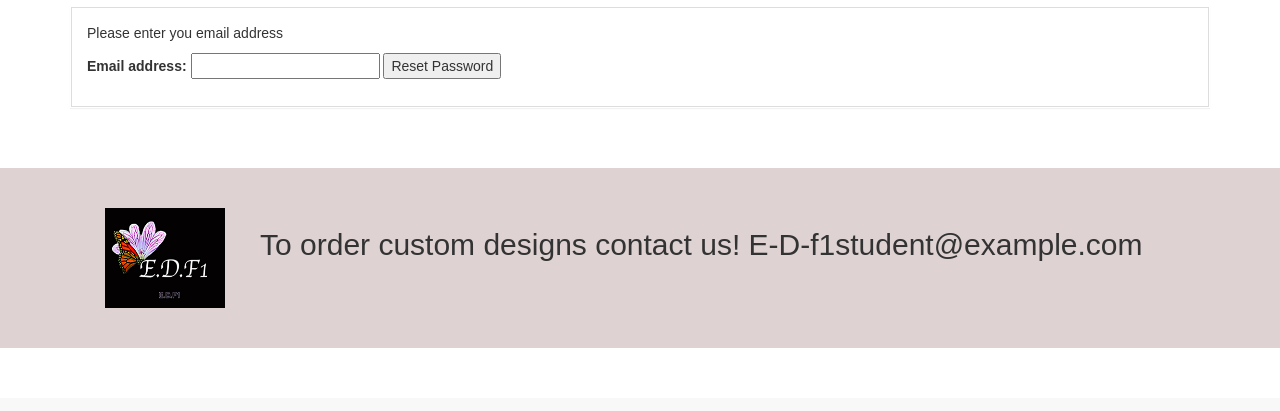
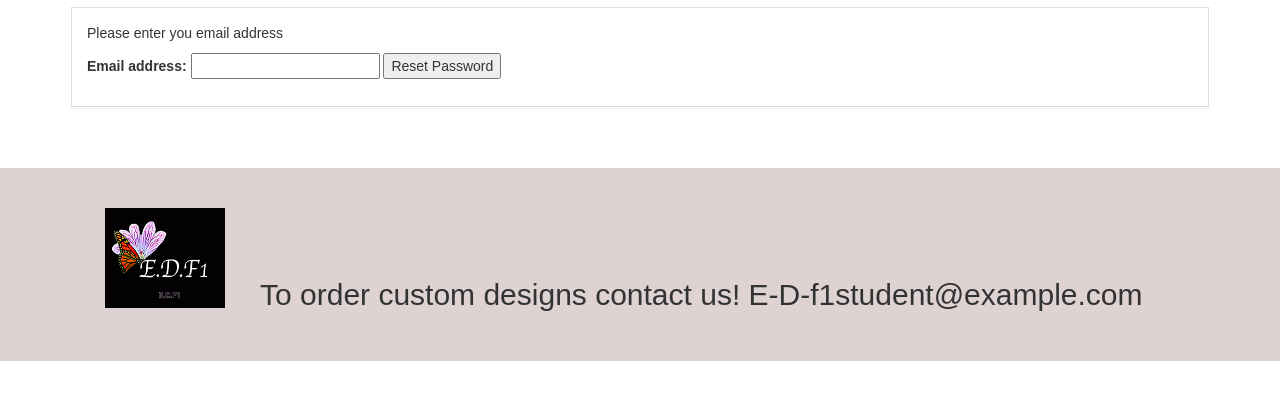
Before and after one commit to eazeldon/Django-mini-project4, a Django app: a page that uses templates/base.html in a window 1280 px wide. Shown: the part 603-1014 px from the top of the page. Before the commit the page ends 951 px from the top, so only its background shows below. Run offline with Django 3.2, Linux system fonts and the light colour scheme; some libraries are stand-ins or nearby versions.

Commit message:
Update
change heading

```diff
--- a/static/css/custom.css
+++ b/static/css/custom.css
@@ -81,8 +81,8 @@ h1, h1 a {
     text-decoration: none;
 
 }
-/*comments*/
-.comment-page  {
+/*page heading*/
+h2  {
     margin-top: 70px;
     margin-bottom: 7px;
 }
```
